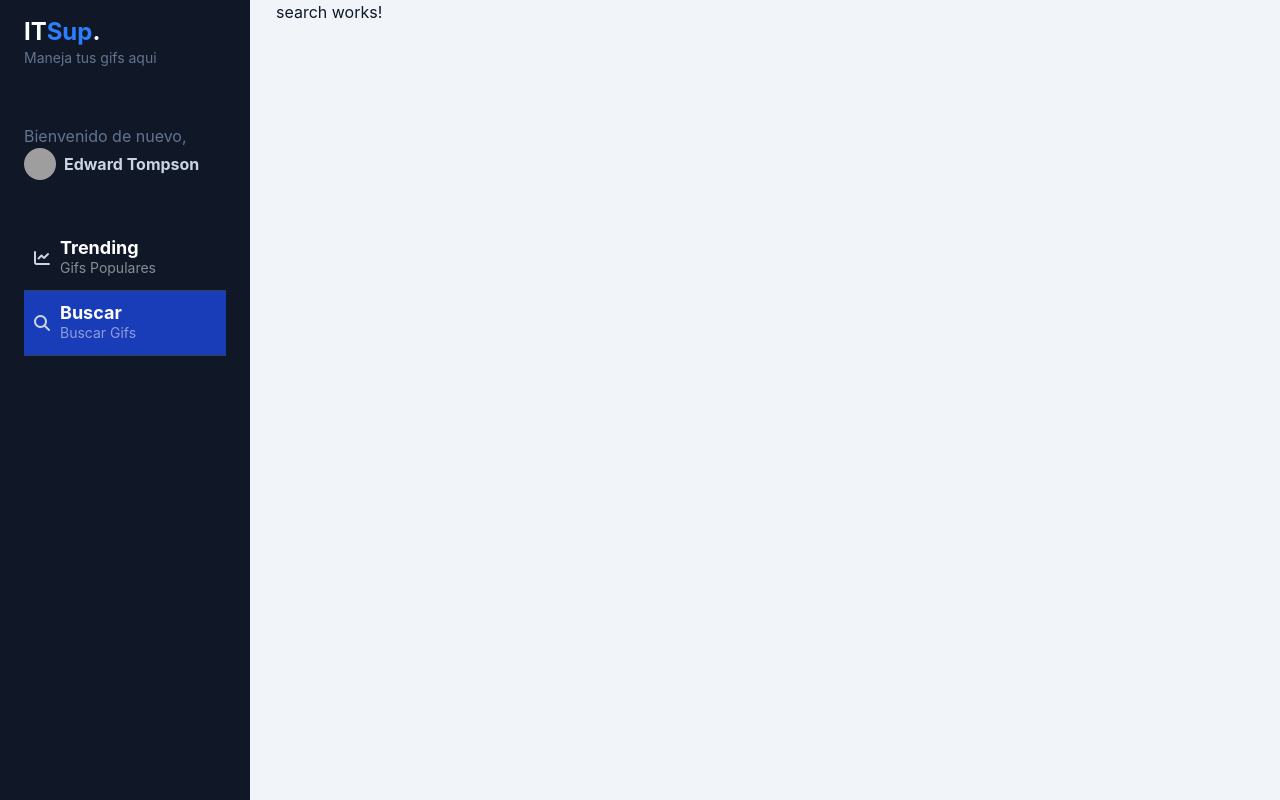
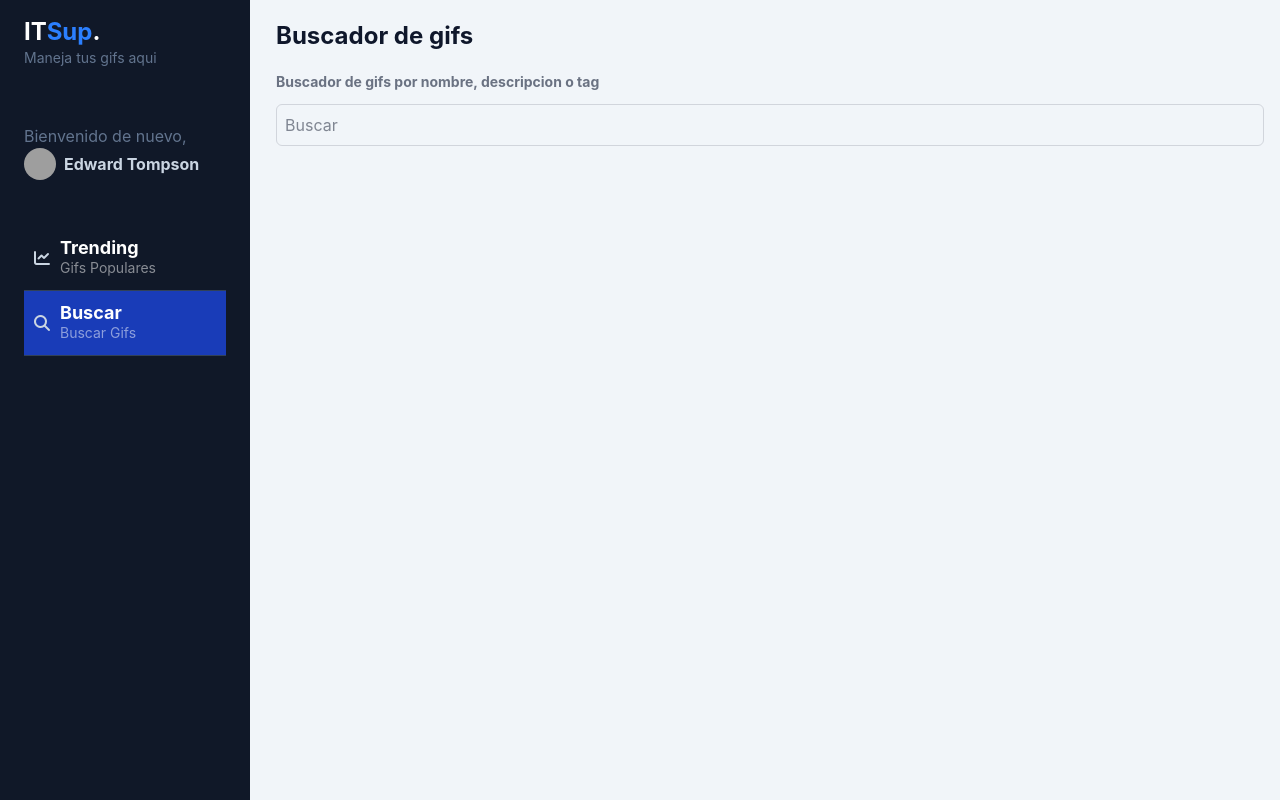
Before and after one commit to CopernicoDev/gifs-app, an Angular app: page /dashboard/search in a window 1280 px wide. Built offline with nearby package versions, Linux system fonts and the light colour scheme; grey boxes are pictures that could not be loaded.

Commit message:
Añadiend estilos al apartado search

```diff
--- a/src/app/gifs/pages/search/search.html
+++ b/src/app/gifs/pages/search/search.html
@@ -1 +1,6 @@
-<p>search works!</p>
+<h2 class="text-2xl font-bold mt-5">Buscador de gifs</h2>
+<h3 class="text-sm text-gray-500 font-bold mt-5">Buscador de gifs por nombre, descripcion o tag</h3>
+<div class="grid grid-cols-1 gap-4">
+    <input type="text" placeholder="Buscar" class="mt-3 border border-gray-300 rounded-md p-2" />
+
+</div>
```
